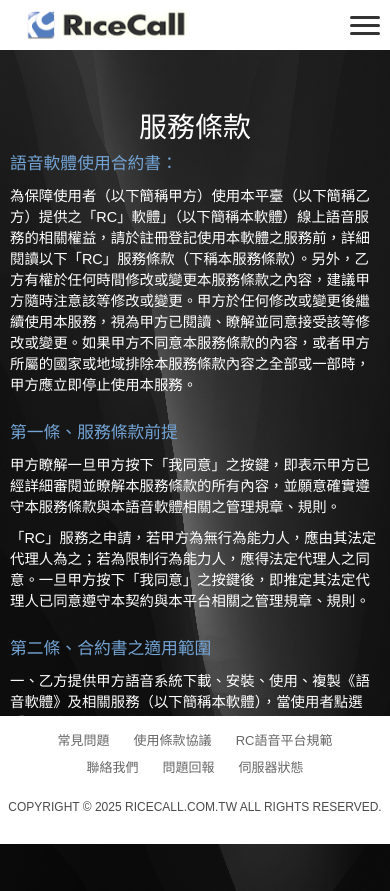
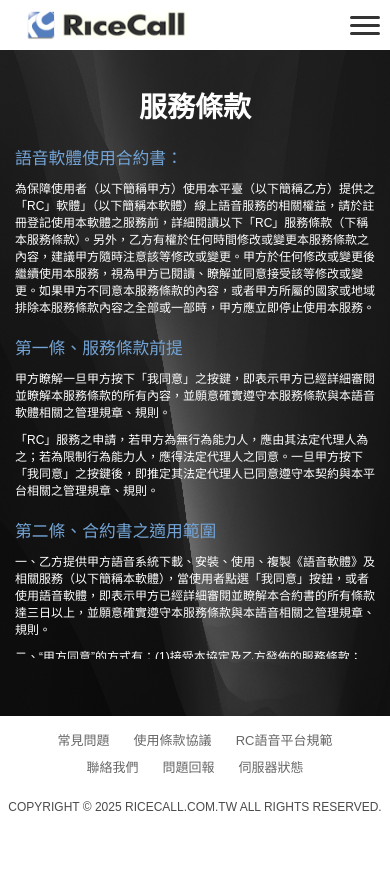
Before and after one commit to cstrikeasia/rc-website, a Next.js app: page /agreement in a window 390 px wide. After the commit the page ends 844 px from the top, so only its background shows below. Built offline with nearby package versions, Linux system fonts and the light colour scheme.

Commit message:
fix: mutiple css styles

```diff
--- a/styles/agreement.module.css
+++ b/styles/agreement.module.css
@@ -3,32 +3,15 @@
 }
 
 .main {
-  background: #358bff url(../public/images/agreement_bg.png) center top no-repeat !important;
+  background: #358bff url(../public/images/agreement_bg.png) center top
+    no-repeat !important;
   background-size: 100% 100% !important;
 }
 
-.main .wrapper {
-  position: relative;
-  z-index: 2;
-}
-
-.main .wrapper .content {
+.main div {
   display: flex;
-  flex-wrap: wrap;
-  gap: 20px;
-  align-content: flex-start;
-}
-
-.main .wrapper .content {
-  display: flex;
-  flex-wrap: wrap;
-  gap: 25px;
-}
-
-.main .wrapper .content div {
+  flex-direction: column;
   gap: 10px;
-  display: grid;
-  font-size: 1.2rem;
 }
 
 .main p {
@@ -71,11 +54,3 @@
   color: #73a4d5;
   font-size: 1.4rem;
 }
-
-/** RWD **/
-@media screen and (max-width: 768px) {
-  .content {
-    padding: 5px;
-    height: 70dvh !important;
-  }
-}
--- a/styles/announcement.module.css
+++ b/styles/announcement.module.css
@@ -17,43 +17,6 @@
   display: flex;
   align-content: flex-start;
   flex-direction: column;
-  gap: 20px;
-  width: 100%;
-  padding: 5px;
-}
-
-.main .wrapper .content {
-  gap: 25px;
-}
-
-.main p {
-  justify-content: flex-start;
-  align-items: center;
-  width: 100%;
-}
-
-.main p strong {
-  color: #333;
-}
-
-.main a {
-  color: #73a4d5;
-}
-
-.main a:hover {
-  color: #03559e;
-}
-
-.main h4 {
-  color: #73a4d5;
-  font-size: 1.4rem;
-}
-
-/** RWD **/
-@media screen and (max-width: 768px) {
-  .content {
-    height: 70dvh !important;
-  }
 }
 
 .announcementWrapper {
--- a/styles/common/content.module.css
+++ b/styles/common/content.module.css
@@ -5,8 +5,8 @@
     no-repeat;
   background-size: 100% 100%;
   color: #fff;
-  padding: 50px 0px 150px 0px;
-  max-height: 100dvh;
+  padding: 30px 10px 180px 10px;
+  height: calc(100% - 50px);
 }
 
 .main a {
@@ -19,15 +19,20 @@
 
 .main .wrapper {
   display: flex;
+  align-content: flex-start;
   flex-direction: column;
   margin-left: auto;
   margin-right: auto;
+  gap: 20px;
   padding: 5px;
+  height: 100%;
+  max-width: 1000px;
 }
 
-.content {
+.main .wrapper .content {
   overflow-y: scroll;
   overflow-x: hidden;
+  gap: 20px;
 }
 
 .bgImageBox {
@@ -65,6 +70,7 @@
 .main h1,
 .main h2 {
   text-align: left;
+  font-weight: 700;
 }
 
 .main h1 {
@@ -73,7 +79,6 @@
 
 .main h2 {
   font-size: 40px;
-  font-weight: 700;
 }
 
 .main p {
@@ -217,9 +222,3 @@
     justify-content: space-around;
   }
 }
-
-/* @media (min-width: 1920px) {
-  .bgImage {
-    height: 750px;
-  }
-} */
--- a/styles/contactus.module.css
+++ b/styles/contactus.module.css
@@ -8,54 +8,11 @@
   background-size: 100% 100% !important;
 }
 
-.main .wrapper {
-  position: relative;
-  z-index: 2;
-}
-
 .main .wrapper .content {
   display: flex;
   flex-wrap: wrap;
+  justify-content: center;
   align-content: flex-start;
-  gap: 25px;
-  padding: 5px;
-  margin-top: 24px;
-}
-
-.main p {
-  justify-content: flex-start;
-  align-items: center;
-  width: auto;
-}
-
-.main p a,
-.main ul a {
-  display: unset;
-  height: 0;
-  width: 0;
-  line-height: 0;
-  background: unset;
-  border-radius: unset;
-}
-
-.main p {
-  font-size: 13px;
-  color: #555;
-  line-height: 1.6em;
-  padding: 6px 0;
-}
-
-.main p strong {
-  color: #333;
-}
-
-.main a {
-  color: #73a4d5;
-  text-decoration: underline;
-}
-
-.main a:hover {
-  color: #03559e;
 }
 
 .userInfo {
@@ -70,7 +27,7 @@
   border: 1px solid rgba(255, 255, 255, 0.2);
   border-radius: 8px;
   padding: 20px;
-  min-width: 21rem;
+  min-width: 350px;
   width: calc(32% - 12.5px);
   box-sizing: border-box;
   backdrop-filter: blur(5px);
--- a/styles/global.css
+++ b/styles/global.css
@@ -29,7 +29,7 @@
 }
 
 html {
-  height: 100vh;
+  height: 100dvh;
 }
 
 li {
--- a/styles/specification.module.css
+++ b/styles/specification.module.css
@@ -3,26 +3,15 @@
 }
 
 .main {
-  background: #358bff url(../public/images/agreement_bg.png) center top no-repeat !important;
+  background: #358bff url(../public/images/agreement_bg.png) center top
+    no-repeat !important;
   background-size: 100% 100% !important;
 }
 
-.main .wrapper {
-  position: relative;
-  z-index: 2;
-}
-
-.main .wrapper .content {
+.main div {
   display: flex;
-  flex-wrap: wrap;
-  gap: 20px;
-  align-content: flex-start;
-}
-
-.main .wrapper .content {
-  display: flex;
-  flex-wrap: wrap;
-  gap: 25px;
+  flex-direction: column;
+  gap: 10px;
 }
 
 .main p {
@@ -45,8 +34,8 @@
   font-size: 13px;
   line-height: 1.6em;
   padding: 6px 0;
-  text-align: left!important;
-  display: block!important;
+  text-align: left !important;
+  display: block !important;
 }
 
 .main p strong {
@@ -61,11 +50,3 @@
 .main a:hover {
   color: #03559e;
 }
-
-/** RWD **/
-@media screen and (max-width: 768px) {
-  .content {
-    padding: 5px;
-    height: 70dvh !important;
-  }
-}
```
Also changed, not shown: styles/faq.module.css (+5 -6 lines).
